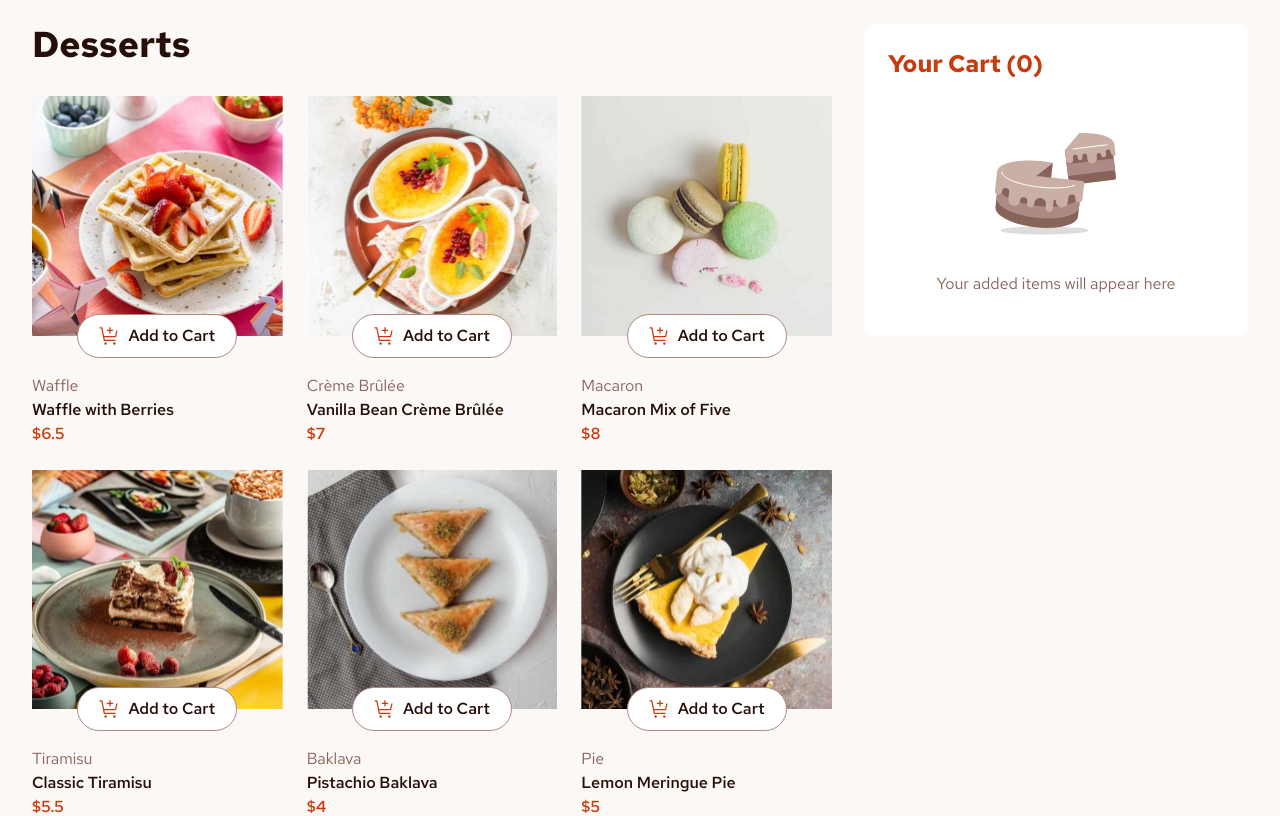
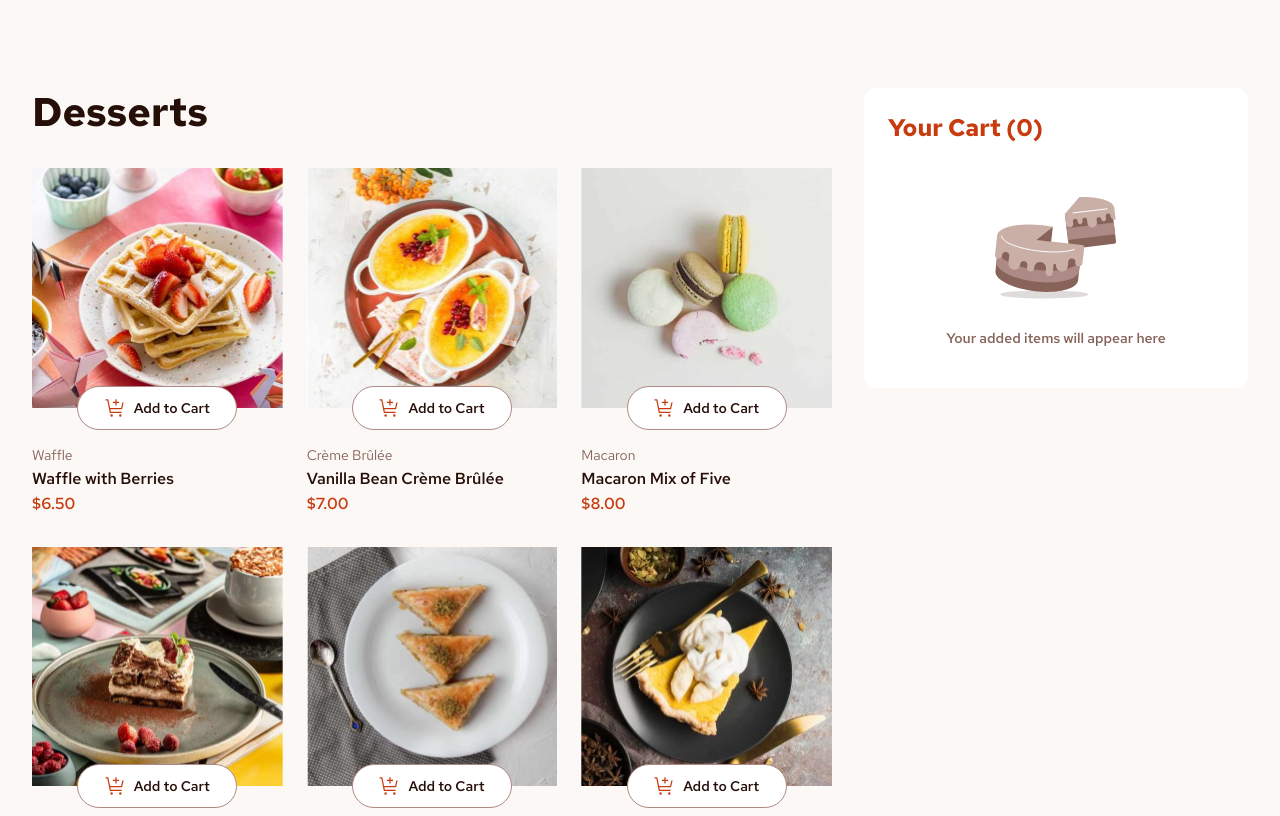
Before and after one commit to danmlarsen/fm-product-list-with-cart, a React (Vite) app: page / in a window 1280 px wide. Shown: the top 816 px of the page. Built offline with nearby package versions, Linux system fonts and the light colour scheme.

Commit message:
Refactor

```diff
--- a/src/App.tsx
+++ b/src/App.tsx
@@ -1,7 +1,7 @@
 import { useEffect, useState } from 'react';
 
-import Desserts, { DessertType } from './Desserts';
-import Cart, { CartItemType } from './Cart';
+import Desserts, { DessertType } from './components/Desserts';
+import Cart, { CartItemType } from './components/Cart';
 import ConfirmedOrder from './components/ConfirmedOrder';
 import Modal from './components/Modal';
 
@@ -24,9 +24,7 @@ function App() {
             amount: 1,
         };
 
-        setCartItems(prevState => {
-            return [...prevState, newItem];
-        });
+        setCartItems(prevState => [...prevState, newItem]);
     }
 
     function handleRemoveFromCart(name: string) {
@@ -52,7 +50,7 @@ function App() {
 
     return (
         <>
-            <div className="max-w-[1216px] mx-6 py-6 grid gap-8 lg:grid-cols-[1fr_384px] items-start text-rose-900 lg:mx-auto">
+            <div className="max-w-[1216px] my-6 md:my-10 lg:my-[88px] mx-6 grid gap-8 lg:grid-cols-[1fr_384px] items-start text-rose-900 lg:mx-auto">
                 <Desserts cartItems={cartItems} onAddToCart={handleAddToCart} onDecrement={handleDecrement} onIncrement={handleIncrement} />
                 <Cart cartItems={cartItems} onRemoveItem={handleRemoveFromCart} onConfirmOrder={handleConfirmOrder} />
             </div>
--- a/src/assets/CartItem.tsx
+++ b/src/assets/CartItem.tsx
@@ -1,4 +1,4 @@
-import { CartItemType } from '../Cart';
+import { CartItemType } from '../components/Cart';
 
 type AppProps = {
     cartItem: CartItemType;
@@ -7,7 +7,6 @@ type AppProps = {
 
 export default function CartItem({ cartItem, onRemoveItem }: AppProps) {
     const { name, price, amount } = cartItem;
-
     const totalPrice = price * amount;
 
     return (
--- a/src/components/AddToCartButton.tsx
+++ b/src/components/AddToCartButton.tsx
@@ -8,7 +8,7 @@ type AppProps = {
 };
 
 export default function AddToCartButton({ cartAmount, onAdd, onDecrement, onIncrement }: AppProps) {
-    const baseClasses = 'w-[160px] h-[44px] p-3 flex items-center justify-center gap-2 font-semibold rounded-full transition duration-200';
+    const baseClasses = 'w-[160px] h-[44px] p-3 flex items-center justify-center gap-2 text-sm font-semibold rounded-full transition duration-200';
 
     return cartAmount > 0 ? (
         <div className={`${baseClasses} justify-between bg-red text-white border border-red`}>
--- a/src/components/Button.tsx
+++ b/src/components/Button.tsx
@@ -5,7 +5,7 @@ type AppProps = {
 
 export default function Button({ children, onClick }: AppProps) {
     return (
-        <button className="py-4 px-6 w-full bg-red text-white font-semibold rounded-full" onClick={onClick}>
+        <button className="py-4 px-6 w-full bg-red text-white font-semibold rounded-full transition duration-300 hover:bg-dark-red" onClick={onClick}>
             {children}
         </button>
     );
--- a/src/Cart.tsx
+++ b/src/components/Cart.tsx
@@ -1,7 +1,7 @@
-import CartItem from './assets/CartItem';
-import EmptyCartIllustration from './assets/images/illustration-empty-cart.svg';
-import IconCarbonNeutral from './assets/images/icon-carbon-neutral.svg';
-import Button from './components/Button';
+import CartItem from '../assets/CartItem';
+import EmptyCartIllustration from '../assets/images/illustration-empty-cart.svg';
+import IconCarbonNeutral from '../assets/images/icon-carbon-neutral.svg';
+import Button from './Button';
 
 export interface CartItemType {
     name: string;
@@ -25,9 +25,9 @@ export default function Cart({ cartItems, onRemoveItem, onConfirmOrder }: AppPro
             <h2 className="text-2xl font-bold text-red">Your Cart ({orderItemAmount})</h2>
 
             {cartItems.length === 0 && (
-                <div className="py-4 flex flex-col items-center gap-6">
-                    <img src={EmptyCartIllustration} alt="" />
-                    <p className="text-rose-500">Your added items will appear here</p>
+                <div className="py-4 flex flex-col items-center gap-4">
+                    <img src={EmptyCartIllustration} alt="Illustration of a cake" />
+                    <p className="text-rose-500 text-sm font-semibold">Your added items will appear here</p>
                 </div>
             )}
             {cartItems.length > 0 && (
--- a/src/components/ConfirmedOrder.tsx
+++ b/src/components/ConfirmedOrder.tsx
@@ -1,5 +1,5 @@
 import ConfirmedOrderItem from './ConfirmedOrderItem';
-import { CartItemType } from '../Cart';
+import { CartItemType } from './Cart';
 
 import IconOrderConfirmed from '../assets/images/icon-order-confirmed.svg';
 import Button from './Button';
--- a/src/components/ConfirmedOrderItem.tsx
+++ b/src/components/ConfirmedOrderItem.tsx
@@ -1,4 +1,4 @@
-import { CartItemType } from '../Cart';
+import { CartItemType } from './Cart';
 
 type AppProps = {
     orderItem: CartItemType;
@@ -6,7 +6,6 @@ type AppProps = {
 
 export default function ConfirmedOrderItem({ orderItem }: AppProps) {
     const { name, price, amount, image } = orderItem;
-
     const totalPrice = price * amount;
 
     return (
--- a/src/DessertItem.tsx
+++ b/src/components/DessertItem.tsx
@@ -1,6 +1,6 @@
 import { DessertType } from './Desserts';
 import { CartItemType } from './Cart';
-import AddToCartButton from './components/AddToCartButton';
+import AddToCartButton from './AddToCartButton';
 
 type AppProps = {
     dessert: DessertType;
@@ -29,16 +29,16 @@ export default function DessertItem({ dessert, cartItems, onAddToCart, onDecreme
                 <picture>
                     <source srcSet={image.desktop} media="(min-width: 1200px)" />
                     <source srcSet={image.tablet} media="(min-width: 600px)" />
-                    <img className="object-cover w-full" src={image.mobile} alt="" />
+                    <img className="object-cover w-full" src={image.mobile} alt={`Image of ${name}`} />
                 </picture>
                 <div className="absolute bottom-0 left-1/2 -translate-x-1/2 translate-y-1/2">
                     <AddToCartButton onAdd={() => onAddToCart(dessert)} cartAmount={cartAmount} onDecrement={handleDecrement} onIncrement={handleIncrement} />
                 </div>
             </div>
-            <div>
-                <p className="text-rose-500">{category}</p>
-                <p className="font-semibold">{name}</p>
-                <p className="text-red font-semibold">${price}</p>
+            <div className="space-y-1">
+                <p className="text-rose-500 text-sm leading-[1.325]">{category}</p>
+                <p className="font-semibold leading-[1.325]">{name}</p>
+                <p className="text-red font-semibold leading-[1.325]">${price.toFixed(2)}</p>
             </div>
         </li>
     );
--- a/src/Desserts.tsx
+++ b/src/components/Desserts.tsx
@@ -1,4 +1,4 @@
-import desserts from './data.json';
+import desserts from '../data.json';
 
 import DessertItem from './DessertItem';
 
@@ -26,8 +26,8 @@ type AppProps = {
 export default function Desserts({ cartItems, onAddToCart, onDecrement, onIncrement }: AppProps) {
     return (
         <div className="space-y-8">
-            <h1 className="text-4xl font-bold">Desserts</h1>
-            <ul className="grid gap-6 sm:grid-cols-2 md:grid-cols-3">
+            <h1 className="text-4xl font-bold leading-[1.2]">Desserts</h1>
+            <ul className="grid gap-6 md:gap-y-8 sm:grid-cols-2 md:grid-cols-3">
                 {desserts.map(dessert => (
                     <DessertItem key={dessert.name} dessert={dessert} cartItems={cartItems} onAddToCart={onAddToCart} onDecrement={onDecrement} onIncrement={onIncrement} />
                 ))}
--- a/src/components/Modal.tsx
+++ b/src/components/Modal.tsx
@@ -1,13 +1,24 @@
+import { useEffect, useRef } from 'react';
+
 type AppProps = {
     children: React.ReactNode;
     onBackdropClick: () => void;
 };
 
 export default function Modal({ children, onBackdropClick }: AppProps) {
+    const modalRef = useRef<HTMLDivElement>(null);
+
+    useEffect(() => {
+        modalRef.current?.scrollIntoView({ behavior: 'smooth' });
+    }, []);
+
     return (
         <>
             <div className="fixed top-0 left-0 bottom-0 right-0 bg-black opacity-70 z-10" onClick={onBackdropClick}></div>
-            <div className="fixed w-full max-w-xl top-1/2 left-1/2 -translate-x-1/2 -translate-y-1/2 z-10">{children}</div>;
+            <div className="absolute md:fixed w-full max-w-xl top-1/2 left-1/2 -translate-x-1/2 -translate-y-1/2 z-10" ref={modalRef}>
+                {children}
+            </div>
+            ;
         </>
     );
 }
--- a/src/index.css
+++ b/src/index.css
@@ -15,8 +15,3 @@
         font-style: italic;
     }
 }
-
-::backdrop {
-    background-color: #000;
-    opacity: 0.75;
-}
--- a/tailwind.config.js
+++ b/tailwind.config.js
@@ -8,6 +8,10 @@ export default {
             sm: '600px',
             md: '768px',
             lg: '1260px',
+        },
+        fontSize: {
+            ...defaultTheme.fontSize,
+            '4xl': '40px',
         },
         extend: {
             colors: {
@@ -20,6 +24,7 @@ export default {
                     50: '#FCF8F6',
                 },
                 red: '#C73B0F',
+                'dark-red': '#952c0b',
                 green: '#1EA575',
             },
             fontFamily: {
```
